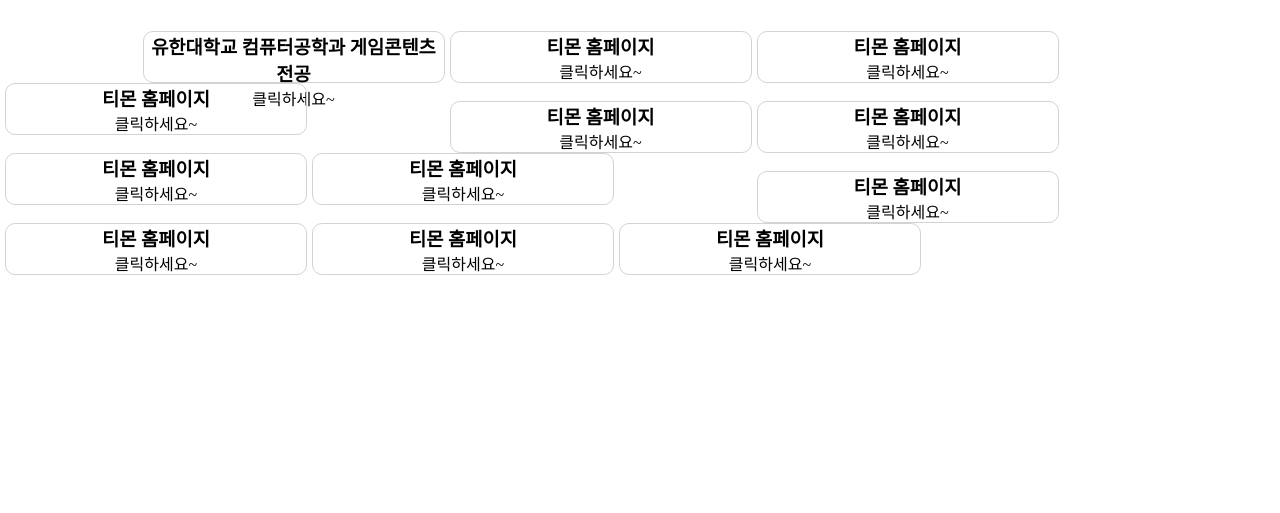
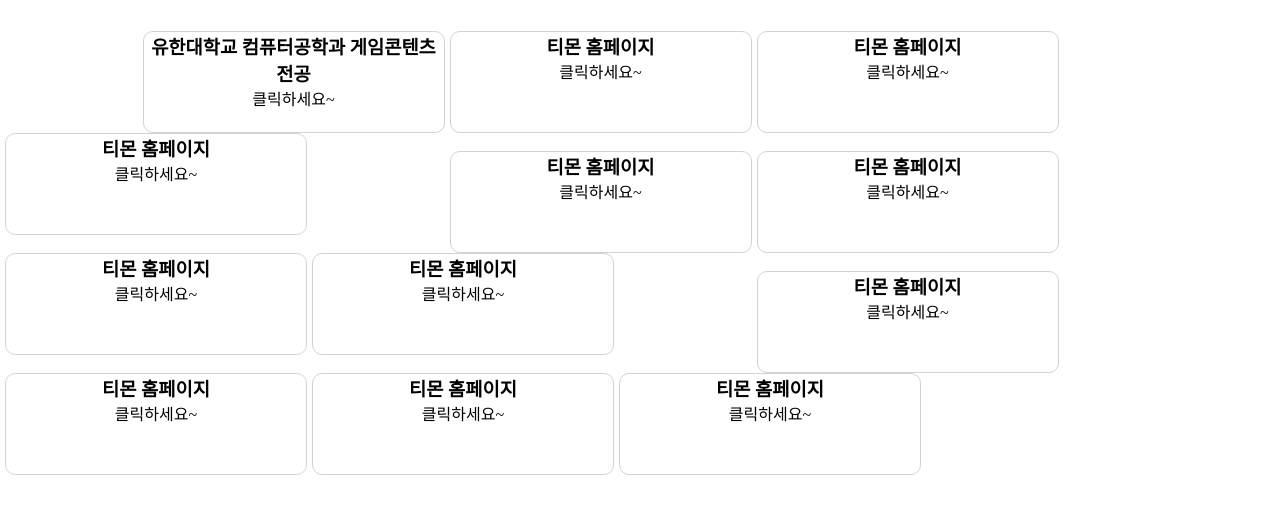
Before and after one commit to sangyun643264-stack/sourceHtml, a plain HTML site: page index.html in a window 1280 px wide. Shown: the part 49-562 px from the top of the page. Drawn offline with Linux system fonts and the light colour scheme.

Commit message:
Adjust layout dimensions in index.html
Updated section heights and div sizes in index.html.

```diff
--- a/index.html
+++ b/index.html
@@ -19,11 +19,11 @@
      }
      section{
         text-align: center;
-        height: 70px;
+        height: 120px;
      }
      .div{
         width: 300px;
-        height: 50px;
+        height: 100px;
         border: 1px solid lightgrey;
         border-radius: 10px;
         margin-left: 5px;
```
